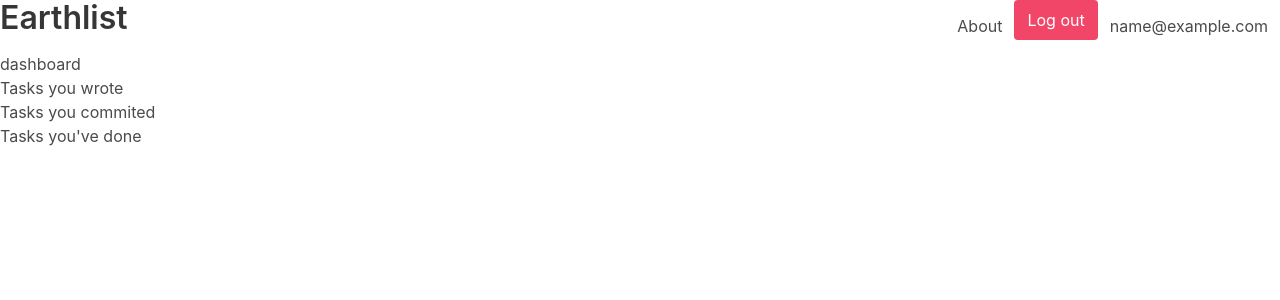
After one commit to Antharia/earthlist, a Django app: page /accounts/dashboard/ in a window 1280 px wide. The commit adds this page. Shown: the top 300 px of the page. Run offline with Django 4.2, Linux system fonts and the light colour scheme; the visitor is signed in with stand-in values (Sample User, id 1); data comes from the database, SQL or seed files in the repository; data that the repository does not hold is empty; parts of the project's set-up code (start-up, migrations or seed data) failed here and were passed over.

Commit message:
FEAT dashboard with list of written tasks

```diff
--- a/accounts/urls.py
+++ b/accounts/urls.py
@@ -1,8 +1,10 @@
 from django.urls import path
 
 from .views import SignupPageView
+from .views import dashboard_view
 
 
 urlpatterns = [
-        path("signup/", SignupPageView.as_view(), name="signup"),
-        ]
+    path("signup/", SignupPageView.as_view(), name="signup"),
+    path("dashboard/", dashboard_view, name="dashboard"),
+]
--- a/accounts/views.py
+++ b/accounts/views.py
@@ -1,10 +1,22 @@
 from django.urls import reverse_lazy
 from django.views import generic
+from django.contrib.auth import get_user_model
+from django.contrib.auth.decorators import login_required
+from django.shortcuts import render
 
 from .forms import CustomUserCreationForm
-
+from .models import CustomUser
+from todos.models import TodoItem
 
 class SignupPageView(generic.CreateView):
     form_class = CustomUserCreationForm
     success_url = reverse_lazy("login")
     template_name = "registration/signup.html"
+
+
+@login_required
+def dashboard_view(request):
+    author = request.user.username
+    todo_item_list = TodoItem.objects.filter(author__username=author)
+    context = {"todo_item_list": todo_item_list}
+    return render(request, "dashboard.html", context)
--- a/core/urls.py
+++ b/core/urls.py
@@ -24,4 +24,5 @@ urlpatterns = [
     # Local apps
     path("", include("todos.urls")),
     path("pages/", include("pages.urls")),
+    path("accounts/", include("accounts.urls")),
 ]
--- a/templates/_base.html
+++ b/templates/_base.html
@@ -5,30 +5,23 @@
         <meta charset="UTF-8">
         <meta name="viewport" content="width=device-width, initial-scale=1.0">
         <title>Earthlist</title>
+        <link rel="stylesheet" href="https://cdn.jsdelivr.net/npm/bulma@0.9.4/css/bulma.min.css">
         <link rel="stylesheet" href="{% static 'css/base.css' %}">
     </head>
-    <nav>
-        <ul>
-            <h1><a href="{% url 'home' %}">Earthlist</a></h1>
-            <li>
-                <a href="{% url 'about' %}">About</a>
-            </li>
+    <nav class="navbar" role="navigation">
+        <div class="navbar-start">
+            <h1 class="navbar-brand"><a href="{% url 'home' %}" class="title">Earthlist</a></h1>
+        </div>
+        <div class="navbar-end">
+            <a href="{% url 'about' %}" class="navbar-item">About</a>
             {% if user.is_authenticated %}
-                <li>
-                    <a href="{% url 'account_logout' %}">Log out</a>
-                </li>
-                <li>
-                    {{ user.email }}
-                </li>
+            <a href="{% url 'account_logout' %}" class="navbar-item button is-danger">Log out</a>
+            <a href="{% url 'dashboard' %}" class="navbar-item">{{ user.email }}</a>
             {% else %}
-                <li>
-                    <a href="{% url 'account_login' %}">Log in</a>
-                </li>
-                <li>
-                    <a href="{% url 'account_signup' %}">Sign up</a>
-                </li>
+            <a href="{% url 'account_login' %}" class="navbar-item button is-light">Log in</a>
+            <a href="{% url 'account_signup' %}" class="navbar-item button is-primary">Sign up</a>
             {% endif %}
-        </ul>
+        </div>
     </nav>
     {% block content %}
     {% endblock content %}
--- /dev/null
+++ b/templates/dashboard.html
@@ -0,0 +1,13 @@
+{% extends "_base.html" %}
+
+{% block title %}Dashboard{% endblock title %}
+
+{% block content %}
+    <h2>dashboard</h2>
+    <h3>Tasks you wrote</h3>
+    {% for todo_item in todo_item_list %}
+        <p>{{ todo_item.title }}</p>
+    {% endfor %}
+    <h3>Tasks you commited</h3>
+    <h3>Tasks you've done</h3>
+{% endblock content %}
--- a/todos/admin.py
+++ b/todos/admin.py
@@ -2,7 +2,7 @@ from django.contrib import admin
 from todos.models import TodoItem
 
 class TodoItemAdmin(admin.ModelAdmin):
-    list_display = ("title","commits", "done",)
+    list_display = ("title","commits", "done", "author",)
 
 
 admin.site.register(TodoItem, TodoItemAdmin)
```
Also changed, not shown: templates/home.html (+16 -8 lines), todos/models.py (+18 -7 lines), todos/migrations/0002_alter_todoitem_options_todoitem_author.py (added), todos/migrations/0003_alter_todoitem_author.py (added), todos/migrations/0004_alter_todoitem_commits_alter_todoitem_done_and_more.py (added). Lines whose indentation alone changed are shown as unchanged.
